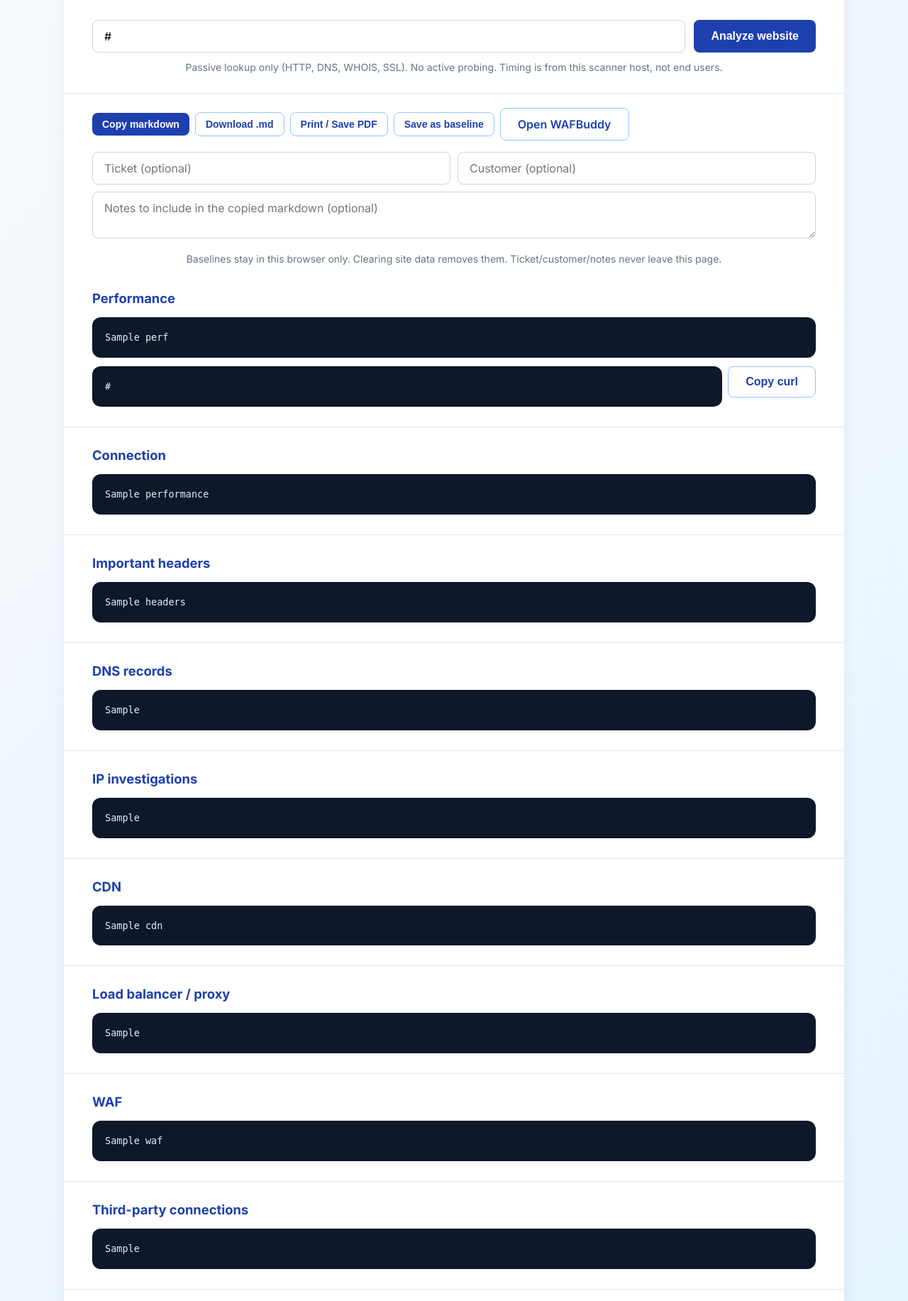
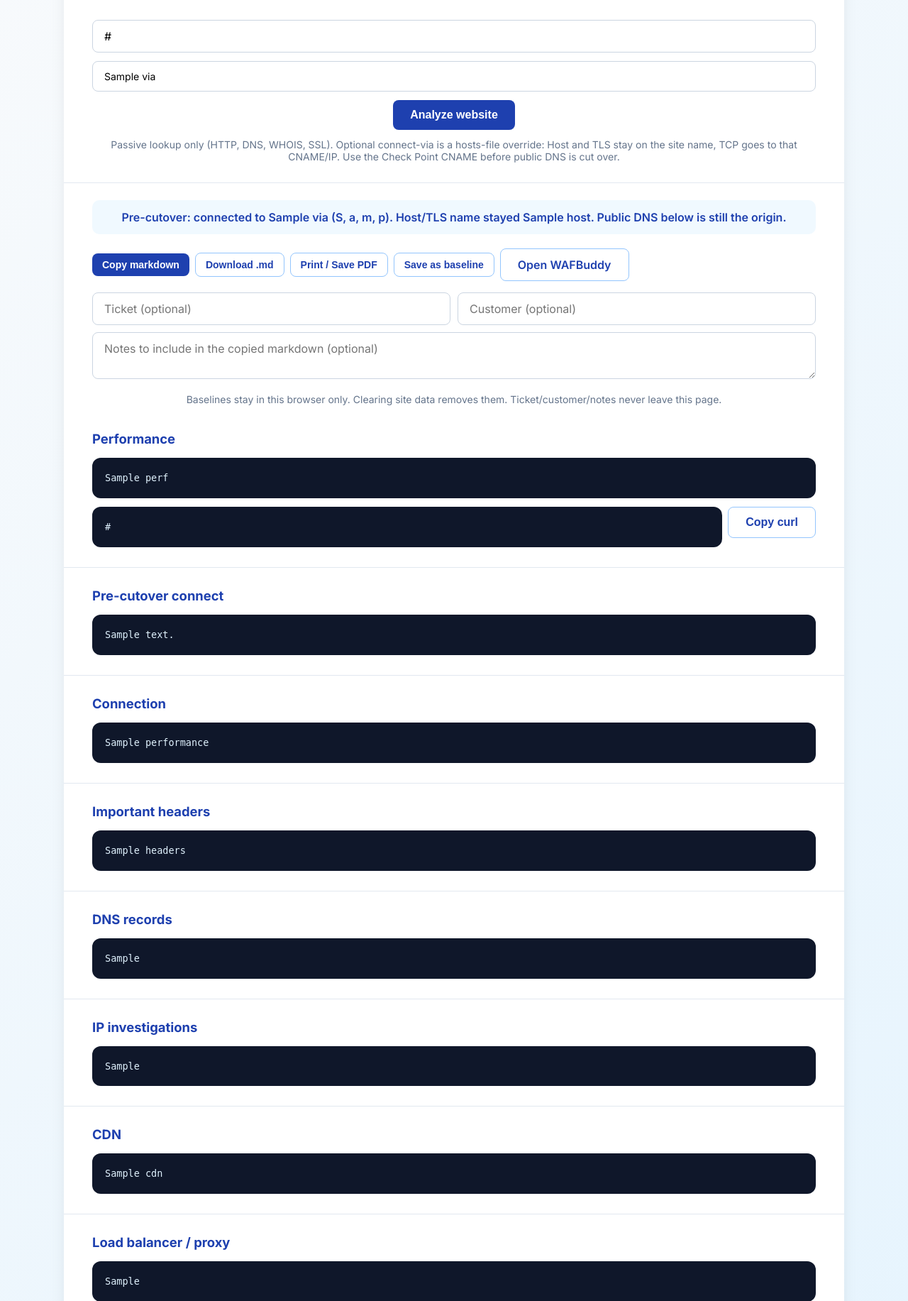
Before and after one commit to chkp-bryans/web-detective, a Python web app: template templates/index.html in a window 1280 px wide. Shown: the part 192-2025 px from the top of the page at 71% size. Run offline with Jinja, Linux system fonts and the light colour scheme; the template is opened without the code that fills it: most values are stand-ins (such as "Sample title", 1, 10 or a date in 2020); some libraries are stand-ins or nearby versions.

Commit message:
Add pre-cutover connect-via field and banner

```diff
--- a/templates/index.html
+++ b/templates/index.html
@@ -40,6 +40,7 @@
             border-radius: 8px;
             font-family: inherit;
         }
+        input[name="via"] { flex: 1 1 100%; font-size: 14px; }
         button, .btn-link {
             padding: 12px 24px;
             background: #1e40af;
@@ -166,10 +167,11 @@
         </header>
         <div class="form-wrap">
             <form method="get" action="/">
-                <input type="text" name="url" placeholder="checkpoint.com" value="{{ url }}" required autocomplete="off">
+                <input type="text" name="url" placeholder="hmshelpdesk.hmsracing.com" value="{{ url }}" required autocomplete="off">
+                <input type="text" name="via" placeholder="Pre-cutover connect via (optional) — e.g. site.uuid.i2.checkpoint.com" value="{{ via or '' }}" autocomplete="off">
                 <button type="submit">Analyze website</button>
             </form>
-            <p class="hint">Passive lookup only (HTTP, DNS, WHOIS, SSL). No active probing. Timing is from this scanner host, not end users.</p>
+            <p class="hint">Passive lookup only (HTTP, DNS, WHOIS, SSL). Optional connect-via is a hosts-file override: Host and TLS stay on the site name, TCP goes to that CNAME/IP. Use the Check Point CNAME before public DNS is cut over.</p>
         </div>
 
         {% if result %}
@@ -177,6 +179,9 @@
                 <div class="error">{{ result.error }}</div>
                 <footer>Release {{ release }}</footer>
             {% else %}
+                {% if result.host_via %}
+                    <div class="banner banner-info">Pre-cutover: connected to {{ result.host_via.via }}{% if result.host_via.via_ips %} ({{ result.host_via.via_ips[:4]|join(', ') }}){% endif %}. Host/TLS name stayed {{ result.host_via.host }}. Public DNS below is still the origin.</div>
+                {% endif %}
                 {% if result.cloudguard %}
                     <div class="banner banner-danger">Check Point WAF detected (i2.checkpoint.com CNAME)</div>
                 {% endif %}
@@ -227,6 +232,12 @@
                     </div>
                     {% endif %}
                 </div>
+                {% if result.host_via_text %}
+                <div class="section">
+                    <h2>Pre-cutover connect</h2>
+                    <pre>{{ result.host_via_text }}</pre>
+                </div>
+                {% endif %}
                 <div class="section">
                     <h2>Connection</h2>
                     <pre>{{ result.performance }}</pre>
```
